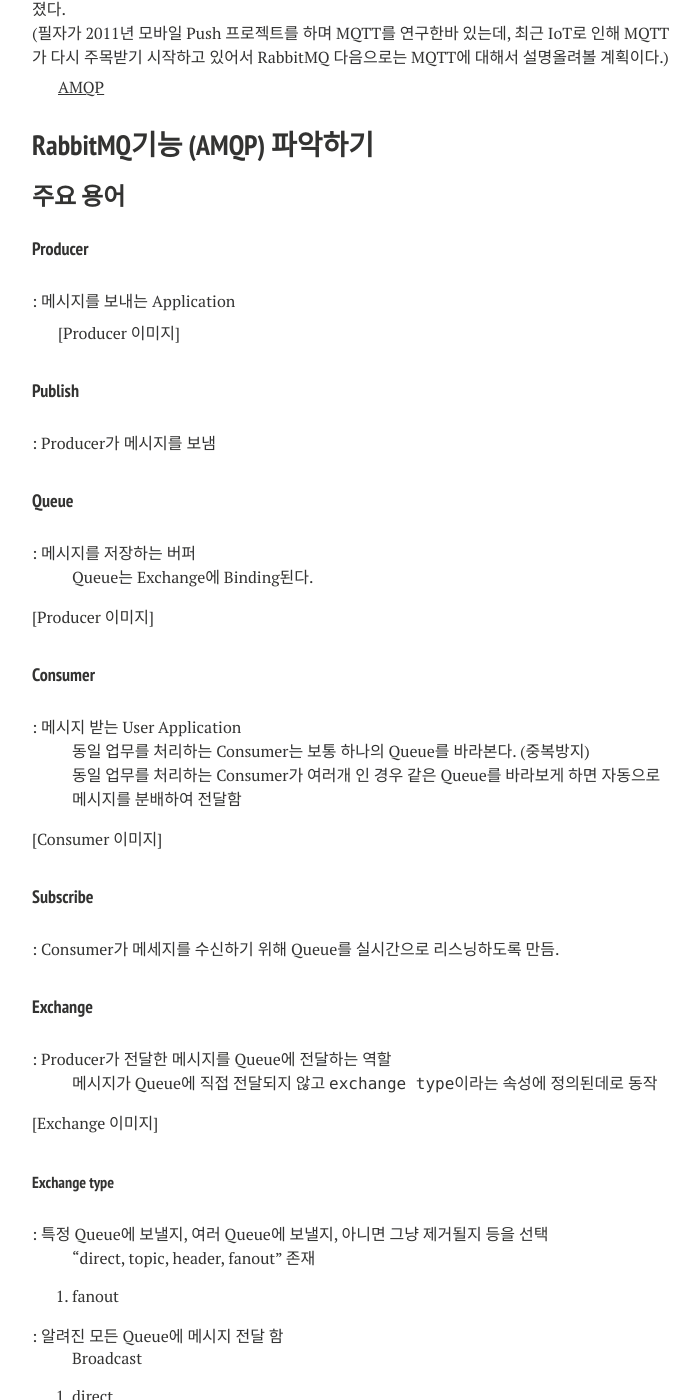
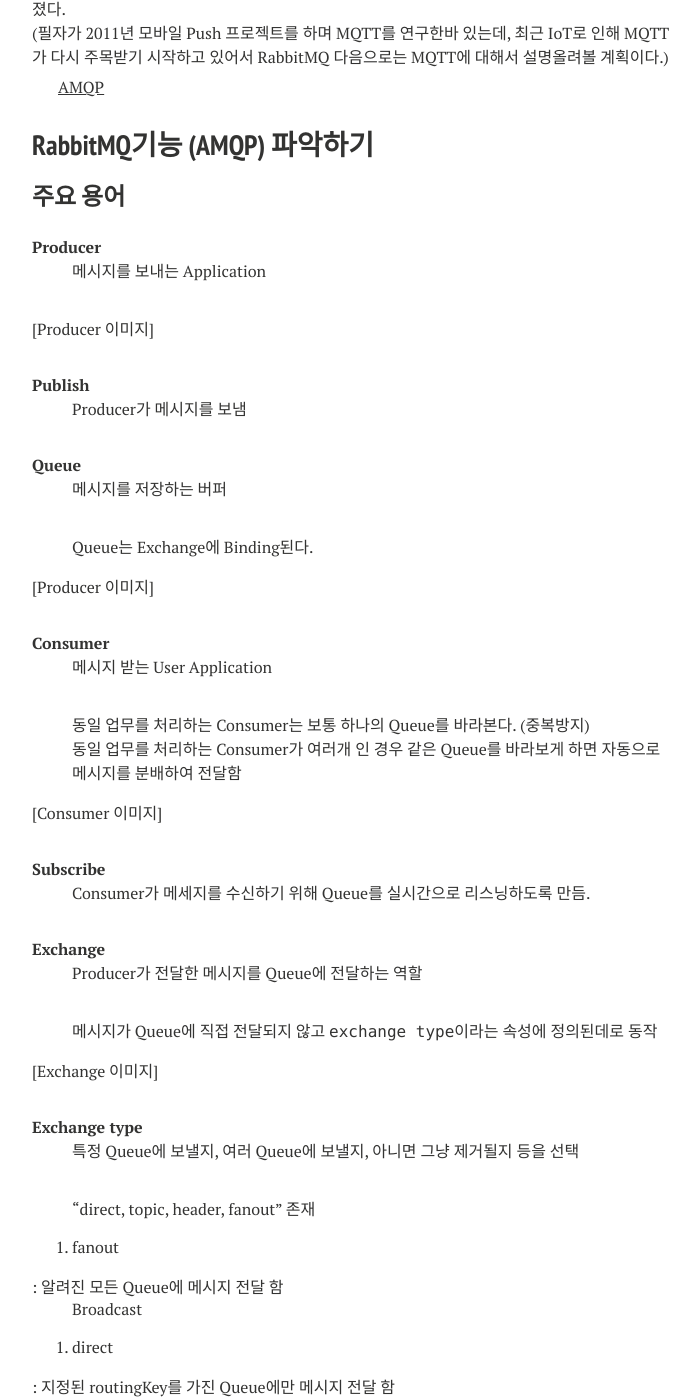
Before and after one commit to gjchoi/gjchoi.github.io, a Jekyll site: the page built from _posts/2016-02-27-rabbit-mq-이해하기.md, in a window 1280 px wide and 1400 px high, scrolled down 773 px. Shown: the whole window, without its empty margins (288-988 px from the left). Built offline with Jekyll 4.4.1, drawn with Linux system fonts in a browser that asks for light colours; nearby versions of some CDN libraries; comment, search, counter and statistics services are not loaded.

```diff
--- a/_posts/2016-02-27-rabbit-mq-이해하기.md
+++ b/_posts/2016-02-27-rabbit-mq-이해하기.md
@@ -37,20 +37,19 @@ RabbitMQ기능 (AMQP) 파악하기
 
 ### 주요 용어
 
-#### Producer
+**Producer**
 
 : 메시지를 보내는 Application
 
 [Producer 이미지]
 
 
-#### Publish
+**Publish**
 
 : Producer가 메시지를 보냄
 
 
-
-#### Queue
+**Queue**
 
 : 메시지를 저장하는 버퍼
 : Queue는 Exchange에 Binding된다.
@@ -58,7 +57,7 @@ RabbitMQ기능 (AMQP) 파악하기
 [Producer 이미지]
 
 
-#### Consumer
+**Consumer**
 
 : 메시지 받는 User Application
 : 동일 업무를 처리하는 Consumer는 보통 하나의 Queue를 바라본다. (중복방지)
@@ -66,20 +65,18 @@ RabbitMQ기능 (AMQP) 파악하기
 
 [Consumer 이미지]
 
-
-#### Subscribe
+**Subscribe**
 
 : Consumer가 메세지를 수신하기 위해 Queue를 실시간으로 리스닝하도록 만듬.
 
+**Exchange**
 
-
-#### Exchange
 : Producer가 전달한 메시지를 Queue에 전달하는 역할
 : 메시지가 Queue에 직접 전달되지 않고 `exchange type`이라는 속성에 정의된데로 동작
 
 [Exchange 이미지]
 
-##### Exchange type
+**Exchange type**
 
 : 특정 Queue에 보낼지, 여러 Queue에 보낼지, 아니면 그냥 제거될지 등을 선택
 : "direct, topic, header, fanout" 존재
```
